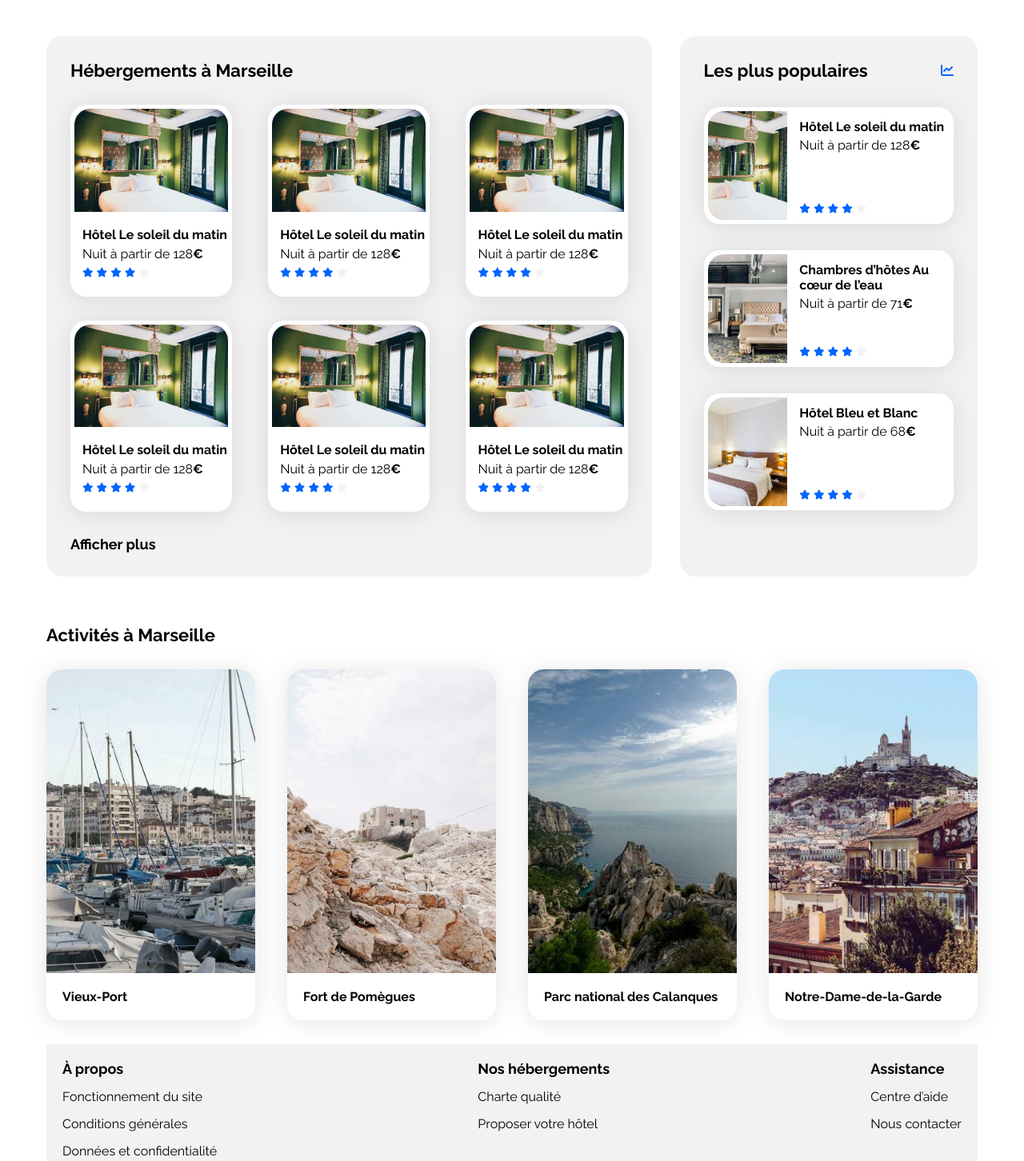
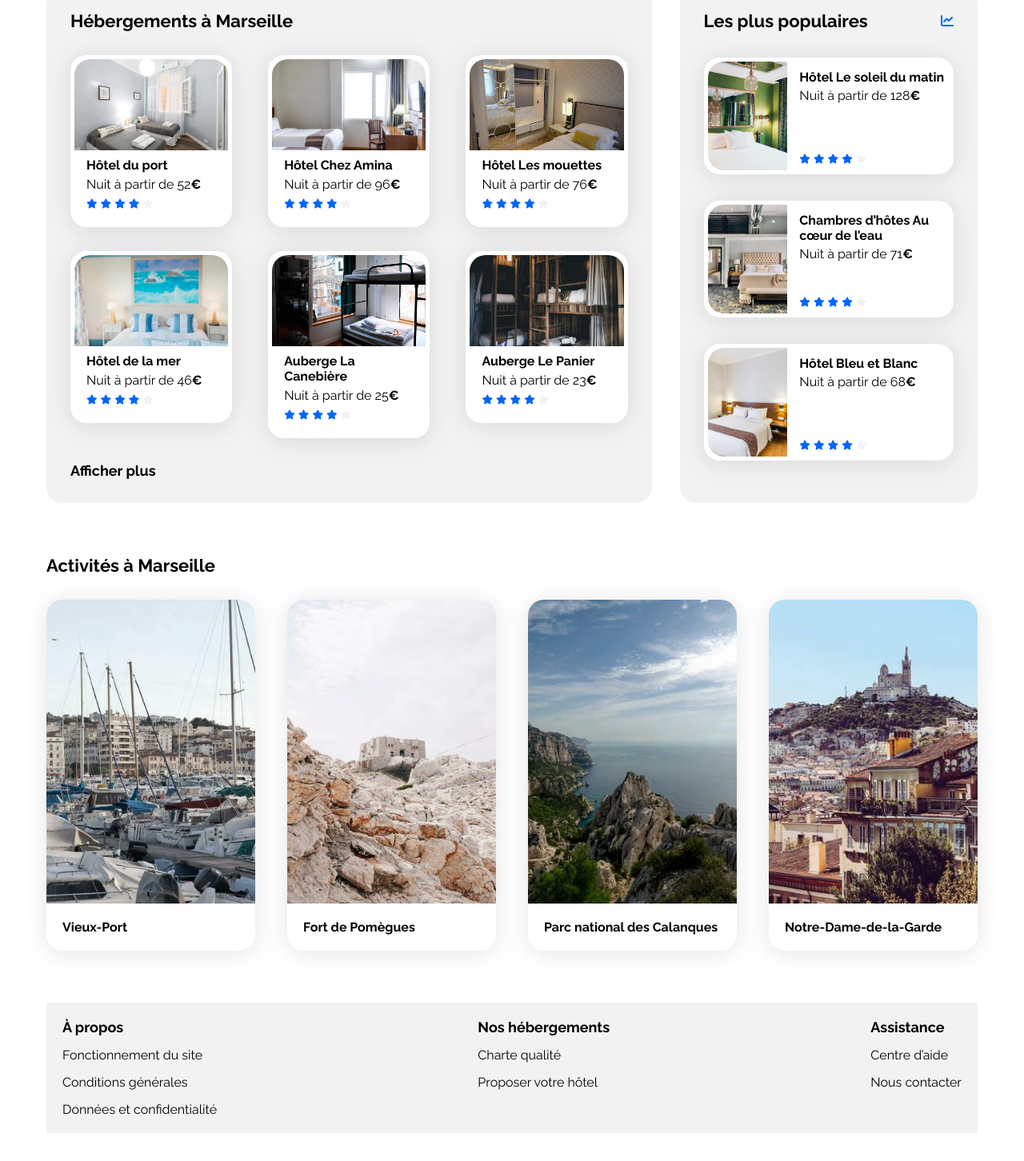
Before and after one commit to CorentinNOC/booki, a plain HTML site: page index.html in a window 1280 px wide. Shown: the part 464-1916 px from the top of the page at 80% size. After the commit the page ends 1889 px from the top, so only its background shows below. Drawn offline with Linux system fonts and the light colour scheme.

Commit message:
feat: improve integration

```diff
--- a/css/activities.css
+++ b/css/activities.css
@@ -23,19 +23,12 @@
   width: 100%;
 }
 
-.activities .activities-card .card div {
+.activities .activities-card .card h3 {
   flex: 1;
-  width: 100%;
-  font-size: 16px;
-  font-weight: 700;
-  margin: 20px 0;
-}
-
-.activities .activities-card .card div p {
   display: flex;
   align-items: center;
   height: 100%;
-  margin: 0 20px;
+  margin: 20px;
 }
 
 @media screen and (max-width: 1024px) {
--- a/css/footer.css
+++ b/css/footer.css
@@ -8,6 +8,7 @@ footer {
 }
 
 footer h3 {
+  font-size: 18px;
   margin: 0 0 15px 0;
 }
 
--- a/css/herbegement.css
+++ b/css/herbegement.css
@@ -28,12 +28,13 @@
 
 .hebergements-cards .card img {
   border-radius: 20px 20px 0 0;
+  height: 114px;
   max-width: 255px;
   width: 100%;
 }
 
 .hebergements-cards .card .card-content {
-  padding: 10px 0 15px 10px;
+  padding: 0 15px 15px;
 }
 
 .hebergements-cards .card .card-content .card-txt > * {
--- a/css/nav.css
+++ b/css/nav.css
@@ -14,13 +14,13 @@ nav .nav-menu {
   gap: 68px;
 }
 
-nav .nav-menu a {
+nav .nav-menu li {
   padding-top: 15px;
   transition: 0.5s;
   border-top: 2px solid transparent;
 }
 
-nav .nav-menu a:hover {
+nav .nav-menu li:hover {
   color: var(--main-color);
   border-top: 2px solid var(--main-color);
 }
--- a/css/search-bar.css
+++ b/css/search-bar.css
@@ -1,7 +1,5 @@
 .search-bar {
   display: inline-flex;
-  border-radius: 15px;
-  overflow: hidden;
   width: fit-content;
 }
 
@@ -10,10 +8,12 @@
   font-size: 18px;
   background-color: var(--main-bg-color);
   padding: 16px 18px;
+  border-radius: 15px 0 0 15px;
 }
 
 .search-bar input {
   border: 0;
+  width: 100%;
   font-size: 18px;
   font-weight: 700;
   text-align: center;
@@ -23,10 +23,18 @@
 
 .search-bar label {
   color: #fff;
+  border-radius: 0 15px 15px 0;
   background-color: var(--main-color);
+  border: 2px solid var(--main-color);
+  transition: 0.5s;
   padding: 14px 18px;
   font-weight: 700;
   cursor: pointer;
+}
+
+.search-bar label:hover {
+  background-color: var(--filter-bg-color);
+  color: #000;
 }
 
 .search-bar label .search-button-desktop {
--- a/css/style.css
+++ b/css/style.css
@@ -9,6 +9,10 @@
   --filter-bg-color: #deebff;
 }
 
+html {
+  scroll-behavior: smooth;
+}
+
 .fa-solid {
   color: var(--main-color);
 }
@@ -16,7 +20,6 @@
 body {
   display: flex;
   justify-content: center;
-  scroll-behavior: smooth;
 }
 
 .main-container {
@@ -24,6 +27,10 @@ body {
   max-width: 1440px;
   padding: 0 50px;
   box-sizing: border-box;
+}
+
+main {
+  margin-bottom: 65px;
 }
 
 ul {
@@ -46,11 +53,11 @@ h2 {
 }
 
 h3 {
-  font-size: 18px;
+  font-size: 16px;
 }
 
 section {
-  margin: 30px 0;
+  margin: 32.5px 0;
 }
 
 .section-title {
@@ -62,7 +69,12 @@ section {
   background-color: white;
   border-radius: 20px;
   padding: 5px;
+  transition: 0.5s;
   filter: drop-shadow(0px 3px 15px rgba(0, 0, 0, 0.1));
+}
+
+.card:hover {
+  filter: drop-shadow(0px 3px 15px rgba(0, 0, 0, 0.3));
 }
 
 .card img {
--- a/index.html
+++ b/index.html
@@ -31,17 +31,18 @@
 
   <body>
     <div class="main-container">
-      <header>
       <nav>
-          <img class="nav-logo" src="./images/logo/Booki.png" alt="" />
-          <div class="nav-menu">
+        <img class="nav-logo" src="./images/logo/Booki.png" alt="logo" />
+        <ul class="nav-menu">
+          <li>
             <a href="#hebergements">Hébergement</a>
+          </li>
+          <li>
             <a href="#activities">Activités</a>
-          </div>
+          </li>
+        </ul>
       </nav>
-      </header>
-      <main>
-        <section class="info">
+      <header class="info">
         <div>
           <h1>Trouvez votre hébergement pour des vacances de rêve</h1>
           <p>En plein centre-ville ou en pleine nature</p>
@@ -84,7 +85,8 @@
           <i class="fa-solid fa-info"></i>
           Plus de 500 logements sont disponibles dans cette ville
         </div>
-        </section>
+      </header>
+      <main>
         <div id="herbegements" class="hebergements-and-populaires">
           <section class="hebergements">
             <h2 class="section-title">Hébergements à Marseille</h2>
@@ -92,14 +94,14 @@
               <a href="#">
                 <article class="card">
                   <img
-                    src="./images/hebergements/emile-guillemot.jpg"
+                    src="./images/hebergements/fred-kleber.jpg"
                     alt="Image de la chambre d'hôtel montrant un lit"
                   />
                   <div class="card-content">
                     <div class="card-txt">
-                      <h3 class="card-title">Hôtel Le soleil du matin</h3>
+                      <h3 class="card-title">Hôtel du port</h3>
                       <p class="card-subtitle">
-                        Nuit à partir de 128<span class="euro">€</span>
+                        Nuit à partir de 52<span class="euro">€</span>
                       </p>
                     </div>
                     <div class="card-rating">
@@ -119,14 +121,14 @@
               <a href="#">
                 <article class="card">
                   <img
-                    src="./images/hebergements/emile-guillemot.jpg"
+                    src="./images/hebergements/febrian-zakaria.jpg"
                     alt="Image de la chambre d'hôtel montrant un lit"
                   />
                   <div class="card-content">
                     <div class="card-txt">
-                      <h3 class="card-title">Hôtel Le soleil du matin</h3>
+                      <h3 class="card-title">Hôtel Chez Amina</h3>
                       <p class="card-subtitle">
-                        Nuit à partir de 128<span class="euro">€</span>
+                        Nuit à partir de 96<span class="euro">€</span>
                       </p>
                     </div>
                     <div class="card-rating">
@@ -146,14 +148,14 @@
               <a href="#">
                 <article class="card">
                   <img
-                    src="./images/hebergements/emile-guillemot.jpg"
+                    src="./images/hebergements/reisetopia.jpg"
                     alt="Image de la chambre d'hôtel montrant un lit"
                   />
                   <div class="card-content">
                     <div class="card-txt">
-                      <h3 class="card-title">Hôtel Le soleil du matin</h3>
+                      <h3 class="card-title">Hôtel Les mouettes</h3>
                       <p class="card-subtitle">
-                        Nuit à partir de 128<span class="euro">€</span>
+                        Nuit à partir de 76<span class="euro">€</span>
                       </p>
                     </div>
                     <div class="card-rating">
@@ -173,14 +175,14 @@
               <a href="#">
                 <article class="card">
                   <img
-                    src="./images/hebergements/emile-guillemot.jpg"
+                    src="./images/hebergements/annie-spratt.jpg"
                     alt="Image de la chambre d'hôtel montrant un lit"
                   />
                   <div class="card-content">
                     <div class="card-txt">
-                      <h3 class="card-title">Hôtel Le soleil du matin</h3>
+                      <h3 class="card-title">Hôtel de la mer</h3>
                       <p class="card-subtitle">
-                        Nuit à partir de 128<span class="euro">€</span>
+                        Nuit à partir de 46<span class="euro">€</span>
                       </p>
                     </div>
                     <div class="card-rating">
@@ -200,14 +202,14 @@
               <a href="#">
                 <article class="card">
                   <img
-                    src="./images/hebergements/emile-guillemot.jpg"
+                    src="./images/hebergements/marcus-loke.jpg"
                     alt="Image de la chambre d'hôtel montrant un lit"
                   />
                   <div class="card-content">
                     <div class="card-txt">
-                      <h3 class="card-title">Hôtel Le soleil du matin</h3>
+                      <h3 class="card-title">Auberge La Canebière</h3>
                       <p class="card-subtitle">
-                        Nuit à partir de 128<span class="euro">€</span>
+                        Nuit à partir de 25<span class="euro">€</span>
                       </p>
                     </div>
                     <div class="card-rating">
@@ -227,14 +229,14 @@
               <a href="#">
                 <article class="card">
                   <img
-                    src="./images/hebergements/emile-guillemot.jpg"
+                    src="./images/hebergements/nicate-lee.jpg"
                     alt="Image de la chambre d'hôtel montrant un lit"
                   />
                   <div class="card-content">
                     <div class="card-txt">
-                      <h3 class="card-title">Hôtel Le soleil du matin</h3>
+                      <h3 class="card-title">Auberge Le Panier</h3>
                       <p class="card-subtitle">
-                        Nuit à partir de 128<span class="euro">€</span>
+                        Nuit à partir de 23<span class="euro">€</span>
                       </p>
                     </div>
                     <div class="card-rating">
@@ -350,39 +352,43 @@
           <h2 class="section-title">Activités à Marseille</h2>
           <div class="activities-card">
             <a href="#">
-              <div class="card">
-                <img src="images/activites/reno-laithienne.jpg" alt="" />
-                <div>
-                  <p>Vieux-Port</p>
-                </div>
-              </div>
+              <article class="card">
+                <img
+                  src="images/activites/reno-laithienne.jpg"
+                  alt="Image de lieu à visiter à Marseille"
+                />
+                <h3>Vieux-Port</h3>
+              </article>
             </a>
 
             <a href="#">
-              <div class="card">
-                <img src="images/activites/paul-hermann.jpg" alt="" />
-                <div>
-                  <p>Fort de Pomègues</p>
-                </div>
-              </div>
+              <article class="card">
+                <img
+                  src="images/activites/paul-hermann.jpg"
+                  alt="Image de lieu à visiter à Marseille"
+                />
+                <h3>Fort de Pomègues</h3>
+              </article>
             </a>
 
             <a href="#">
-              <div class="card">
-                <img src="images/activites/kilyan-sockalingum.jpg" alt="" />
-                <div>
-                  <p>Parc national des Calanques</p>
-                </div>
-              </div>
+              <article class="card">
+                <img
+                  src="images/activites/kilyan-sockalingum.jpg"
+                  alt="Image de lieu à visiter à Marseille"
+                />
+                <h3>Parc national des Calanques</h3>
+              </article>
             </a>
 
             <a href="#">
-              <div class="card">
-                <img src="images/activites/florian-wehde.jpg" alt="" />
-                <div>
-                  <p>Notre-Dame-de-la-Garde</p>
-                </div>
-              </div>
+              <article class="card">
+                <img
+                  src="images/activites/florian-wehde.jpg"
+                  alt="Image de lieu à visiter à Marseille"
+                />
+                <h3>Notre-Dame-de-la-Garde</h3>
+              </article>
             </a>
           </div>
         </section>
```
Lines whose indentation alone changed are shown as unchanged.
